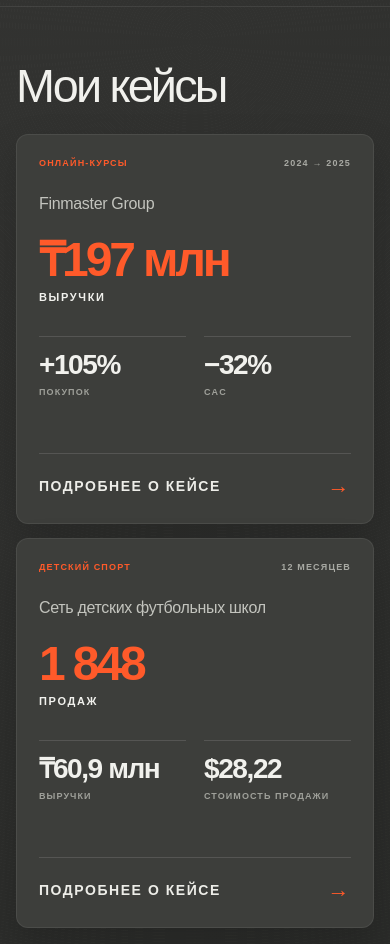
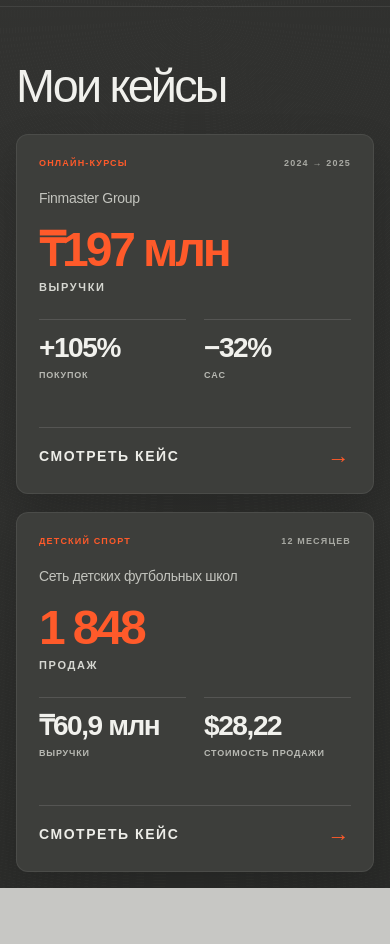
Before and after one commit to naimanbayevs/metriclab-meta-ads, a Next.js app: page / in a window 390 px wide. Shown: the part 860-1804 px from the top of the page. After the commit the page ends 1748 px from the top, so only its background shows below. Built offline with nearby package versions, Linux system fonts and the light colour scheme.

Commit message:
Polish case cards and modal hierarchy

```diff
--- a/app/CasesSection.tsx
+++ b/app/CasesSection.tsx
@@ -154,7 +154,7 @@ export default function CasesSection() {
                 onClick={(event) => openModal(study, event.currentTarget)}
                 aria-haspopup="dialog"
               >
-                Подробнее о кейсе <span aria-hidden="true">→</span>
+                Смотреть кейс <span aria-hidden="true">→</span>
               </button>
             </article>
           ))}
@@ -208,6 +208,14 @@ export default function CasesSection() {
                 </div>
               </section>
 
+              <section className="case-modal-section case-modal-proof">
+                <p className="case-modal-label">Пруфы</p>
+                <figure>
+                  <img src={activeCase.proof.src} alt={activeCase.proof.alt} />
+                  <figcaption>{activeCase.proof.caption}</figcaption>
+                </figure>
+              </section>
+
               <section className="case-modal-section">
                 <p className="case-modal-label">Что было сделано</p>
                 <ol className="case-modal-work">
@@ -215,14 +223,6 @@ export default function CasesSection() {
                     <li key={item}><span>{String(index + 1).padStart(2, "0")}</span>{item}</li>
                   ))}
                 </ol>
-              </section>
-
-              <section className="case-modal-section case-modal-proof">
-                <p className="case-modal-label">Пруфы</p>
-                <figure>
-                  <img src={activeCase.proof.src} alt={activeCase.proof.alt} />
-                  <figcaption>{activeCase.proof.caption}</figcaption>
-                </figure>
               </section>
 
               <footer className="case-modal-footer">
--- a/app/globals.css
+++ b/app/globals.css
@@ -383,14 +383,17 @@ h1 em { color: #e8e8e4; font-style: normal; }
   display: flex;
   flex-direction: column;
   min-width: 0;
-  min-height: 360px;
-  padding: clamp(24px, 2.4vw, 30px);
+  min-height: 324px;
+  padding: clamp(22px, 2.1vw, 26px);
   border: 1px solid rgba(255,255,255,.07);
   border-radius: 14px;
   background: #3d3e3b;
   color: #f2f2ee;
   box-shadow: 0 16px 38px rgba(0,0,0,.16);
+  transition: border-color 220ms ease, background 220ms ease;
 }
+
+.case-card:hover { border-color: rgba(255,255,255,.13); background: #40413e; }
 
 .case-card-top {
   display: flex;
@@ -407,7 +410,7 @@ h1 em { color: #e8e8e4; font-style: normal; }
 .case-card-top span:first-child { color: var(--orange); }
 
 .case-client {
-  margin: 20px 0 0;
+  margin: 16px 0 0;
   color: #c3c4be;
   font-size: 16px;
   font-weight: 500;
@@ -416,7 +419,7 @@ h1 em { color: #e8e8e4; font-style: normal; }
 }
 
 .case-primary-result {
-  margin-top: 18px;
+  margin-top: 14px;
 }
 
 .case-primary-result strong,
@@ -435,7 +438,7 @@ h1 em { color: #e8e8e4; font-style: normal; }
 
 .case-primary-result span {
   margin-top: 9px;
-  color: #f1f1ed;
+  color: #d6d7d1;
   font-size: 12px;
   font-weight: 800;
   letter-spacing: .15em;
@@ -446,7 +449,7 @@ h1 em { color: #e8e8e4; font-style: normal; }
   display: grid;
   grid-template-columns: repeat(2, minmax(0, 1fr));
   gap: 22px;
-  margin-top: 28px;
+  margin-top: 22px;
 }
 
 .case-secondary-results > div {
@@ -464,12 +467,13 @@ h1 em { color: #e8e8e4; font-style: normal; }
 
 .case-secondary-results span {
   margin-top: 7px;
-  color: #9fa09a;
+  color: #b8b9b3;
   font-size: 8px;
   font-weight: 700;
   letter-spacing: .12em;
   line-height: 1.35;
   text-transform: uppercase;
+  overflow-wrap: anywhere;
 }
 
 .case-details-button {
@@ -478,9 +482,9 @@ h1 em { color: #e8e8e4; font-style: normal; }
   justify-content: space-between;
   gap: 24px;
   width: 100%;
-  min-height: 40px;
+  min-height: 36px;
   margin-top: auto;
-  padding: 16px 0 0;
+  padding: 12px 0 0;
   border: 0;
   border-top: 1px solid rgba(255,255,255,.12);
   background: transparent;
@@ -491,16 +495,20 @@ h1 em { color: #e8e8e4; font-style: normal; }
   font-weight: 800;
   letter-spacing: .11em;
   text-transform: uppercase;
-  transition: color 180ms ease;
+  transition: color 220ms ease;
 }
 
 .case-details-button span {
   color: var(--orange);
   font-size: 19px;
   line-height: 1;
+  transition: transform 220ms ease;
 }
 
 .case-details-button:hover { color: var(--orange); }
+.case-details-button:hover span { transform: translateX(5px); }
+.case-details-button:focus { outline: none; }
+.case-details-button:focus-visible { outline: 2px solid var(--orange); outline-offset: 5px; }
 
 .case-modal-overlay {
   position: fixed;
@@ -515,9 +523,9 @@ h1 em { color: #e8e8e4; font-style: normal; }
 
 .case-modal {
   position: relative;
-  width: min(100%, 1040px);
+  width: min(100%, 1180px);
   max-height: calc(100svh - 64px);
-  padding: clamp(32px, 4vw, 52px);
+  padding: clamp(32px, 4vw, 48px);
   overflow-y: auto;
   overscroll-behavior: contain;
   border: 1px solid rgba(255,255,255,.1);
@@ -545,11 +553,14 @@ h1 em { color: #e8e8e4; font-style: normal; }
   cursor: pointer;
   font-size: 30px;
   line-height: 1;
+  outline: none;
+  transition: border-color 220ms ease, color 220ms ease, background 220ms ease;
 }
 
 .case-modal-close:hover { border-color: var(--orange); color: var(--orange); }
+.case-modal-close:focus-visible { border-color: var(--orange); outline: 2px solid var(--orange); outline-offset: 3px; }
 
-.case-modal-header { max-width: 760px; }
+.case-modal-header { max-width: 800px; }
 
 .case-modal-tags {
   display: flex;
@@ -565,23 +576,24 @@ h1 em { color: #e8e8e4; font-style: normal; }
 .case-modal-tags span + span { color: #9fa09a; }
 
 .case-modal-header h2 {
-  margin: 22px 0 0;
-  font-size: clamp(40px, 5vw, 62px);
+  margin: 24px 0 0;
+  font-size: clamp(48px, 4.5vw, 58px);
   font-weight: 500;
   letter-spacing: -.055em;
   line-height: .98;
 }
 
 .case-modal-header > p {
-  margin: 22px 0 0;
+  max-width: 760px;
+  margin: 24px 0 0;
   color: #b8b9b3;
   font-size: 17px;
   line-height: 1.6;
 }
 
 .case-modal-section {
-  margin-top: 42px;
-  padding-top: 28px;
+  margin-top: 48px;
+  padding-top: 32px;
   border-top: 1px solid rgba(255,255,255,.11);
 }
 
@@ -595,7 +607,7 @@ h1 em { color: #e8e8e4; font-style: normal; }
 }
 
 .case-modal-task > p:last-child {
-  max-width: 820px;
+  max-width: 860px;
   margin: 0;
   font-size: clamp(20px, 2.2vw, 28px);
   letter-spacing: -.025em;
@@ -605,11 +617,12 @@ h1 em { color: #e8e8e4; font-style: normal; }
 .case-modal-results {
   display: grid;
   grid-template-columns: repeat(3, minmax(0, 1fr));
-  gap: 26px 30px;
+  gap: 24px 32px;
+  align-items: stretch;
 }
 
 .case-modal-results > div {
-  padding-top: 18px;
+  padding-top: 16px;
   border-top: 1px solid rgba(255,255,255,.11);
 }
 
@@ -621,6 +634,7 @@ h1 em { color: #e8e8e4; font-style: normal; }
 .case-modal-main-result span,
 .case-modal-metric span { margin-top: 10px; color: #a8a9a3; font-size: 9px; letter-spacing: .12em; text-transform: uppercase; }
 .case-modal-metric strong { font-size: clamp(26px, 3vw, 38px); letter-spacing: -.05em; line-height: 1; }
+.case-modal-metric { min-height: 104px; }
 
 .case-modal-work {
   display: grid;
@@ -634,10 +648,10 @@ h1 em { color: #e8e8e4; font-style: normal; }
   display: grid;
   grid-template-columns: 48px minmax(0, 1fr);
   gap: 16px;
-  padding: 19px 0;
+  padding: 16px 0;
   border-bottom: 1px solid rgba(255,255,255,.09);
   color: #d2d3cd;
-  font-size: 16px;
+  font-size: 15px;
   line-height: 1.5;
 }
 
@@ -645,12 +659,12 @@ h1 em { color: #e8e8e4; font-style: normal; }
 
 .case-modal-proof figure { margin: 0; }
 .case-modal-proof img { display: block; width: 100%; height: auto; border-radius: 10px; background: #f2f2ee; }
-.case-modal-proof figcaption { margin-top: 12px; color: #94958f; font-size: 12px; }
+.case-modal-proof figcaption { margin-top: 16px; color: #94958f; font-size: 12px; }
 
 .case-modal-footer {
   display: flex;
   justify-content: flex-end;
-  margin-top: 34px;
+  margin-top: 48px;
 }
 
 .case-modal-footer a {
@@ -668,6 +682,9 @@ h1 em { color: #e8e8e4; font-style: normal; }
   letter-spacing: .1em;
   text-transform: uppercase;
 }
+
+.case-modal-footer a:focus { outline: none; }
+.case-modal-footer a:focus-visible { outline: 2px solid #f1f1ed; outline-offset: 4px; }
 
 @keyframes case-overlay-in { from { opacity: 0; } }
 @keyframes case-modal-in { from { opacity: 0; transform: translateY(18px) scale(.985); } }
@@ -906,34 +923,34 @@ h1 em { color: #e8e8e4; font-style: normal; }
   .cases-heading h2 { font-size: clamp(42px, 12vw, 54px); }
   .cases-list {
     grid-template-columns: minmax(0, 1fr);
-    gap: 14px;
+    gap: 18px;
   }
   .case-card {
     width: 100%;
     max-width: 100%;
-    min-height: 390px;
+    min-height: 360px;
     padding: 22px;
     border-radius: 12px;
   }
   .case-card-top { font-size: 9px; }
-  .case-client { margin-top: 24px; font-size: 16px; }
-  .case-primary-result { margin-top: 24px; }
+  .case-client { margin-top: 20px; font-size: 14px; }
+  .case-primary-result { margin-top: 20px; }
   .case-primary-result strong { font-size: clamp(42px, 13vw, 48px); }
   .case-primary-result span { margin-top: 8px; font-size: 11px; }
-  .case-secondary-results { gap: 18px; margin-top: 30px; }
+  .case-secondary-results { gap: 18px; margin-top: 24px; }
   .case-secondary-results strong { font-size: clamp(24px, 7.4vw, 28px); }
-  .case-secondary-results span { font-size: 9px; }
-  .case-details-button { min-height: 48px; padding-top: 18px; font-size: 14px; }
+  .case-secondary-results span { font-size: 9px; line-height: 1.4; letter-spacing: .09em; }
+  .case-details-button { min-height: 44px; padding-top: 14px; font-size: 14px; }
   .case-details-button span { font-size: 22px; }
 
   .case-modal-overlay {
     align-items: end;
-    padding: 8px;
+    padding: 12px;
   }
 
   .case-modal {
     width: 100%;
-    max-height: calc(100svh - 16px);
+    max-height: calc(100svh - 24px);
     padding: 24px 18px 28px;
     border-radius: 14px;
   }
@@ -946,18 +963,19 @@ h1 em { color: #e8e8e4; font-style: normal; }
   }
 
   .case-modal-tags { gap: 7px 14px; font-size: 9px; }
-  .case-modal-header h2 { margin-top: 20px; font-size: clamp(34px, 10vw, 44px); }
-  .case-modal-header > p { margin-top: 18px; font-size: 16px; line-height: 1.55; }
-  .case-modal-section { margin-top: 32px; padding-top: 22px; }
-  .case-modal-task > p:last-child { font-size: 20px; }
+  .case-modal-header h2 { margin-top: 20px; font-size: clamp(40px, 10.5vw, 48px); }
+  .case-modal-header > p { max-width: 38rem; margin-top: 18px; font-size: 18px; line-height: 1.5; }
+  .case-modal-section { margin-top: 32px; padding-top: 24px; }
+  .case-modal-task > p:last-child { max-width: 38rem; font-size: 26px; line-height: 1.3; }
   .case-modal-results { grid-template-columns: repeat(2, minmax(0, 1fr)); }
   .case-modal-results > div { padding: 15px 0 0; }
   .case-modal-main-result { grid-column: 1 / -1; }
   .case-modal-main-result strong { font-size: 48px; }
+  .case-modal-metric { min-height: 92px; }
   .case-modal-metric strong { font-size: 27px; }
   .case-modal-main-result span,
   .case-modal-metric span { font-size: 8px; }
-  .case-modal-work li { grid-template-columns: 34px minmax(0, 1fr); gap: 10px; font-size: 16px; }
+  .case-modal-work li { grid-template-columns: 30px minmax(0, 1fr); gap: 8px; padding: 16px 0; font-size: 15px; }
   .case-modal-proof img { width: 100%; border-radius: 7px; }
   .case-modal-footer { justify-content: stretch; }
   .case-modal-footer a { width: 100%; font-size: 9px; }
```
